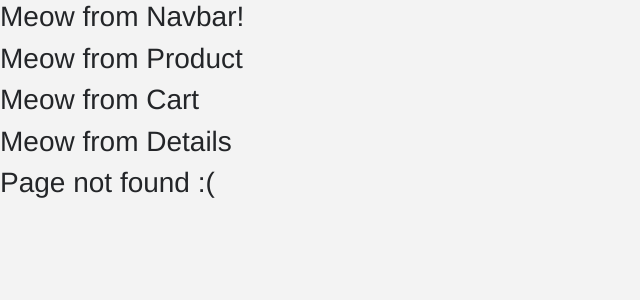
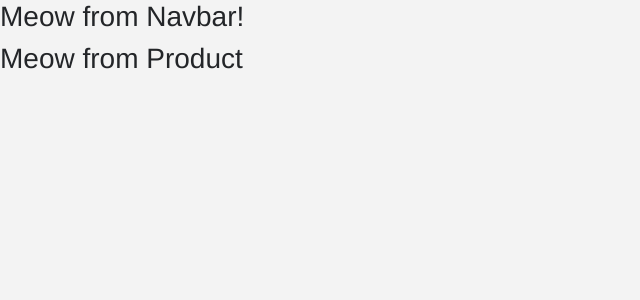
Before and after one commit to zephyr834/ReactJs-Basic-Ecommerce-App, a React (Create React App) app: page / in a window 1280 px wide. Before the commit this address had no page. Shown: the top 300 px of the page, without its empty margins (0-640 px from the left). Built offline with nearby package versions, Linux system fonts and the light colour scheme.

Commit message:
Switched to React-Router-Dom and setup routes for components.

```diff
--- a/package.json
+++ b/package.json
@@ -6,6 +6,7 @@
     "bootstrap": "^4.2.1",
     "react": "^16.7.0",
     "react-dom": "^16.7.0",
+    "react-router-dom": "^4.3.1",
     "react-scripts": "2.1.3"
   },
   "scripts": {
--- a/src/App.js
+++ b/src/App.js
@@ -1,4 +1,5 @@
 import React, { Component } from 'react';
+import {Switch, Route} from 'react-router-dom'
 import './App.css';
 import 'bootstrap/dist/css/bootstrap.min.css'
 import Navbar from './components/Navbar'
@@ -12,11 +13,13 @@
   render() {
     return (
       <React.Fragment>
-        <Navbar></Navbar>
-        <ProductList></ProductList>
-        <Cart></Cart>
-        <Details></Details>
-        <Default></Default>
+        <Navbar />
+        <Switch>
+          <Route exact path="/" component={ProductList}/>
+          <Route path="/details" component={Details}/>
+          <Route path="/store" component={Cart}/>
+          <Route component={Default}/>
+        </Switch>
       </React.Fragment>
     );
   }
--- a/src/index.js
+++ b/src/index.js
@@ -2,9 +2,16 @@
 import ReactDOM from 'react-dom';
 import './index.css';
 import App from './App';
+import {BrowserRouter as Router} from 'react-router-dom';
 import * as serviceWorker from './serviceWorker';
 
-ReactDOM.render(<App />, document.getElementById('root'));
+ReactDOM.render(
+    <Router>
+        <App />
+    </Router>
+    ,
+    document.getElementById('root')
+);
 
 // If you want your app to work offline and load faster, you can change
 // unregister() to register() below. Note this comes with some pitfalls.
```
Also changed, not shown: 1 other file (tests, documents, lock files or other folders).
